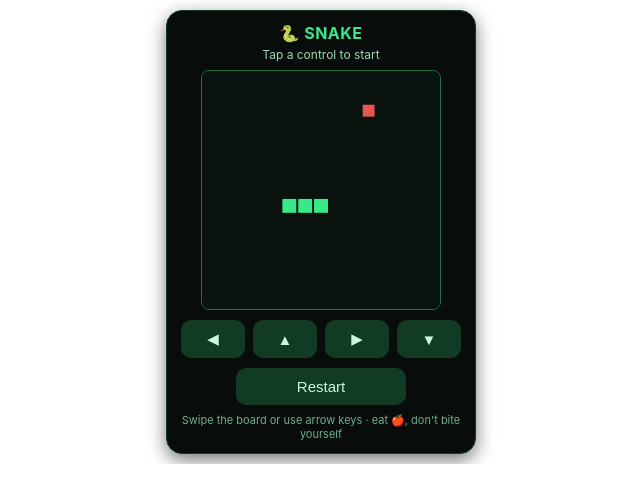
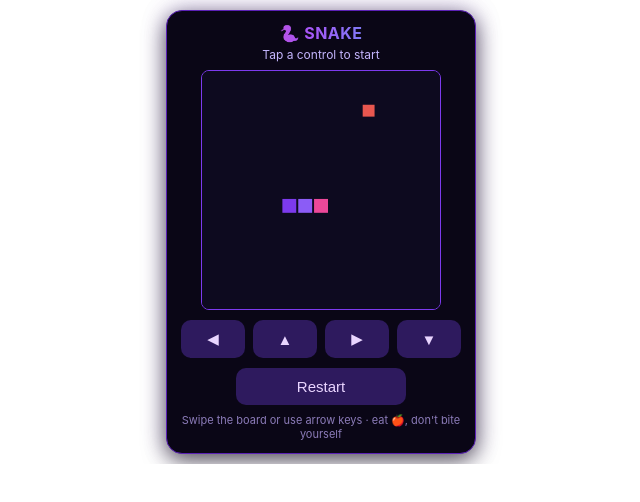
Before and after one commit to eminentboy11/..wdp, a website: page commands/games/snake-app.html in a window 1280 px wide. Shown: the whole page, without its empty margins (319-959 px from the left). Drawn offline with Linux system fonts and the light colour scheme.

Commit message:
Update snake-app.html

```diff
--- a/commands/games/snake-app.html
+++ b/commands/games/snake-app.html
@@ -1,13 +1,14 @@
 <!doctype html><html><head><meta charset="utf-8"><meta name="viewport" content="width=device-width,initial-scale=1"><style>
 *{box-sizing:border-box}html,body{margin:0;width:100%;background:transparent;font-family:-apple-system,Segoe UI,Roboto,Arial,sans-serif;overflow:hidden}
-body{padding:10px}.card{max-width:310px;margin:0 auto;padding:12px;border-radius:16px;background:#080d0b;color:#d9fbe6;box-shadow:0 6px 18px #0008;border:1px solid #123b25;text-align:center}
-h1{margin:0 0 4px;font-size:16px;letter-spacing:.5px;color:#39e889}.status{margin:0 0 8px;min-height:15px;color:#9ed8b4;font-size:12px}
+body{padding:10px}.card{max-width:310px;margin:0 auto;padding:12px;border-radius:16px;background:#0a0616;color:#e9defc;box-shadow:0 6px 22px #000a,0 0 24px #7c3aed40;border:1px solid #5b21b6;text-align:center}
+h1{margin:0 0 4px;font-size:16px;letter-spacing:.5px;background:linear-gradient(90deg,#ec4899,#a855f7 45%,#38bdf8);-webkit-background-clip:text;background-clip:text;color:transparent}
+.status{margin:0 0 8px;min-height:15px;color:#c4b5fd;font-size:12px}
 .board-wrap{display:flex;justify-content:center;width:100%}
-#c{width:240px;height:240px;display:block;border:1px solid #1d7347;border-radius:8px;background:#0b130f;touch-action:none}
+#c{width:240px;height:240px;display:block;border:1px solid #7c3aed;border-radius:8px;background:#0d0a1f;touch-action:none}
 .row{display:flex;gap:8px;justify-content:center;margin-top:10px;width:100%}
-button{flex:1;max-width:64px;padding:10px 0;font-size:15px;border:0;border-radius:10px;background:#123b25;color:#c9f7dd;cursor:pointer}
-button:active{background:#1d7347}.wide{max-width:none;flex:0 0 60%}
-.hint{margin:8px 0 0;font-size:11px;color:#6fae8c}
+button{flex:1;max-width:64px;padding:10px 0;font-size:15px;border:0;border-radius:10px;background:#2e1a5e;color:#e9d5ff;cursor:pointer}
+button:active{background:#7c3aed}.wide{max-width:none;flex:0 0 60%}
+.hint{margin:8px 0 0;font-size:11px;color:#8b7bb8}
 </style></head><body><div class="card">
 <h1>🐍 SNAKE</h1>
 <p class="status" id="st">Tap a control to start</p>
@@ -31,10 +32,11 @@ function step(){if(!started||over)return;if(pend){dir=pend;pend=null;}
  snake.unshift(h);
  if(h.x===food.x&&h.y===food.y){score+=10;st.textContent='Score: '+score+' · best: '+best;placeFood();}else snake.pop();
  draw();}
-function draw(){ctx.fillStyle='#0b130f';ctx.fillRect(0,0,240,240);
- ctx.fillStyle='#39e889';for(var i=0;i<snake.length;i++){ctx.fillRect(snake[i].x*CELL+1,snake[i].y*CELL+1,CELL-2,CELL-2);}
+var SNAKE_COLORS=['#a855f7','#8b5cf6','#7c3aed','#38bdf8'];
+function draw(){ctx.fillStyle='#0d0a1f';ctx.fillRect(0,0,240,240);
+ for(var i=0;i<snake.length;i++){ctx.fillStyle=i===0?'#ec4899':SNAKE_COLORS[i%SNAKE_COLORS.length];ctx.fillRect(snake[i].x*CELL+1,snake[i].y*CELL+1,CELL-2,CELL-2);}
  ctx.fillStyle='#e8574f';ctx.fillRect(food.x*CELL+2,food.y*CELL+2,CELL-4,CELL-4);
- if(over){ctx.fillStyle='rgba(8,13,11,.55)';ctx.fillRect(0,0,240,240);}}
+ if(over){ctx.fillStyle='rgba(10,6,22,.6)';ctx.fillRect(0,0,240,240);}}
 function loop(){if(timer)clearInterval(timer);timer=setInterval(step,140);}
 document.getElementById('bl').onclick=function(){turn(-1,0)};document.getElementById('br').onclick=function(){turn(1,0)};
 document.getElementById('bu').onclick=function(){turn(0,-1)};document.getElementById('bd').onclick=function(){turn(0,1)};
```
